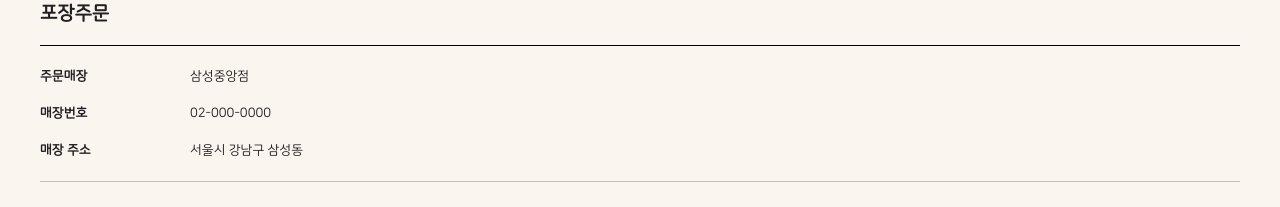
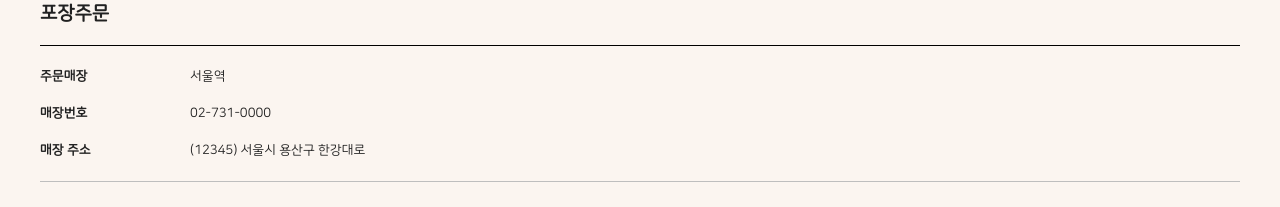
Before and after one commit to ryushin01/goobne, a React (Vite) app: page /goobne/cart in a window 1280 px wide. Shown: the part 246-453 px from the top of the page. Built offline with nearby package versions, Linux system fonts and the light colour scheme.

Commit message:
:lipstick: 주문자정보 API 추가

```diff
--- /dev/null
+++ b/public/data/CartInfoData.json
@@ -0,0 +1,8 @@
+{
+  "result": {
+    "id": 1,
+    "store": "서울역",
+    "telNum": "02-731-0000",
+    "address": "(12345) 서울시 용산구 한강대로"
+  }
+}
--- a/src/config.jsx
+++ b/src/config.jsx
@@ -12,4 +12,5 @@ export const API = {
   MENU_CHIP: `/MenuChipData.json`,
   POPULAR_CHIP: `/PopularChipData.json`,
   CART_PRODUCT: `/CartProductData.json`,
+  CART_INFO: `/CartInfoData.json`,
 };
--- a/src/pages/Cart/Components/OrderInfo.jsx
+++ b/src/pages/Cart/Components/OrderInfo.jsx
@@ -1,6 +1,33 @@
+import { useEffect } from 'react';
+import { useState } from 'react';
+import { customAxios } from '../../../API/API';
+import { API } from '../../../config';
 import styled from 'styled-components';
 
 const OrderInfo = () => {
+  const [orderInfoData, setOrderInfoData] = useState([]);
+
+  // 페이지 진입시 orderProductRequest 함수를 실행시킴
+  useEffect(() => {
+    orderInfoRequest();
+  }, []);
+
+  // customAxios를 이용하여 CART_INFO라는 json파일에 대한 데이터를 받아옴
+  // 데이터를 성공적으로 받아오면 setOrderInfoData 통해 orderInfoData 상태를 업데이트
+  // 에러발생시 경고창을 띄움
+  const orderInfoRequest = async () => {
+    const response = await customAxios //eslint-disable-line no-unused-vars
+      .get(API.CART_INFO)
+      .then(response => {
+        setOrderInfoData(response.data.result);
+      })
+      .catch(error => {
+        if (error) {
+          alert('데이터를 받아오던 중 에러가 발생했습니다.');
+        }
+      });
+  };
+
   return (
     <OrderInfoMain>
       <OrderInfoTitleWrap>
@@ -9,15 +36,15 @@ const OrderInfo = () => {
       <OrderInfoBox>
         <OrderInfoColumn>
           <OrderInfoSubject>주문매장</OrderInfoSubject>
-          <span>삼성중앙점</span>
+          <span>{orderInfoData.store}</span>
         </OrderInfoColumn>
         <OrderInfoColumn>
           <OrderInfoSubject>매장번호</OrderInfoSubject>
-          <span>02-000-0000</span>
+          <span>{orderInfoData.telNum}</span>
         </OrderInfoColumn>
         <OrderInfoColumn>
           <OrderInfoSubject>매장 주소</OrderInfoSubject>
-          <span>서울시 강남구 삼성동</span>
+          <span>{orderInfoData.address}</span>
         </OrderInfoColumn>
       </OrderInfoBox>
     </OrderInfoMain>
--- a/src/pages/Cart/Components/OrderProduct.jsx
+++ b/src/pages/Cart/Components/OrderProduct.jsx
@@ -1,12 +1,14 @@
 import { useEffect, useState } from 'react';
+import { API } from '../../../config';
+import { customAxios } from '../../../API/API';
 import Count from '../../../components/Count/Count';
 import styled from 'styled-components';
-import { API } from '../../../config';
-import { customAxios } from '../../../API/API';
 
 const OrderProduct = () => {
+  // orderProductData(상품정보) 받아오기 위한 state
   const [orderProductData, setOrderProductData] = useState([]);
-  const [deliveryFee, setDeliveryFee] = useState(0); // 전체 사용자 수
+  // deliveryFee(배달비)를 받아오기 위한 state
+  const [deliveryFee, setDeliveryFee] = useState(0);
 
   // 페이지 진입시 orderProductRequest 함수를 실행시킴
   useEffect(() => {
@@ -15,6 +17,7 @@ const OrderProduct = () => {
 
   // customAxios를 이용하여 CART_PRODUCT라는 json파일에 대한 데이터를 받아옴
   // 데이터를 성공적으로 받아오면 setOrderProductData 통해 orderProductData 상태를 업데이트
+  // 마찬가지로 setDeliveryFee를 통해 deliveryFee를 띄움
   // 에러발생시 경고창을 띄움
   const orderProductRequest = async () => {
     const response = await customAxios //eslint-disable-line no-unused-vars
```
